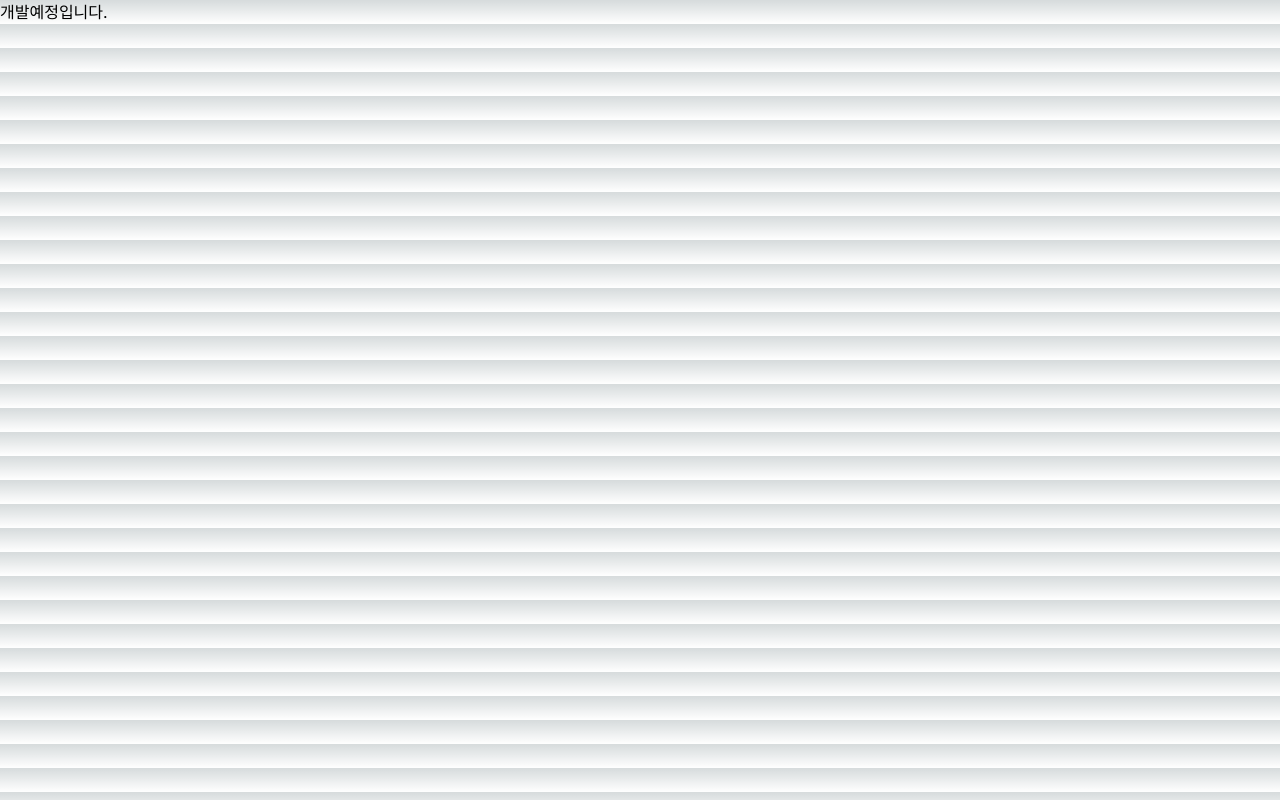
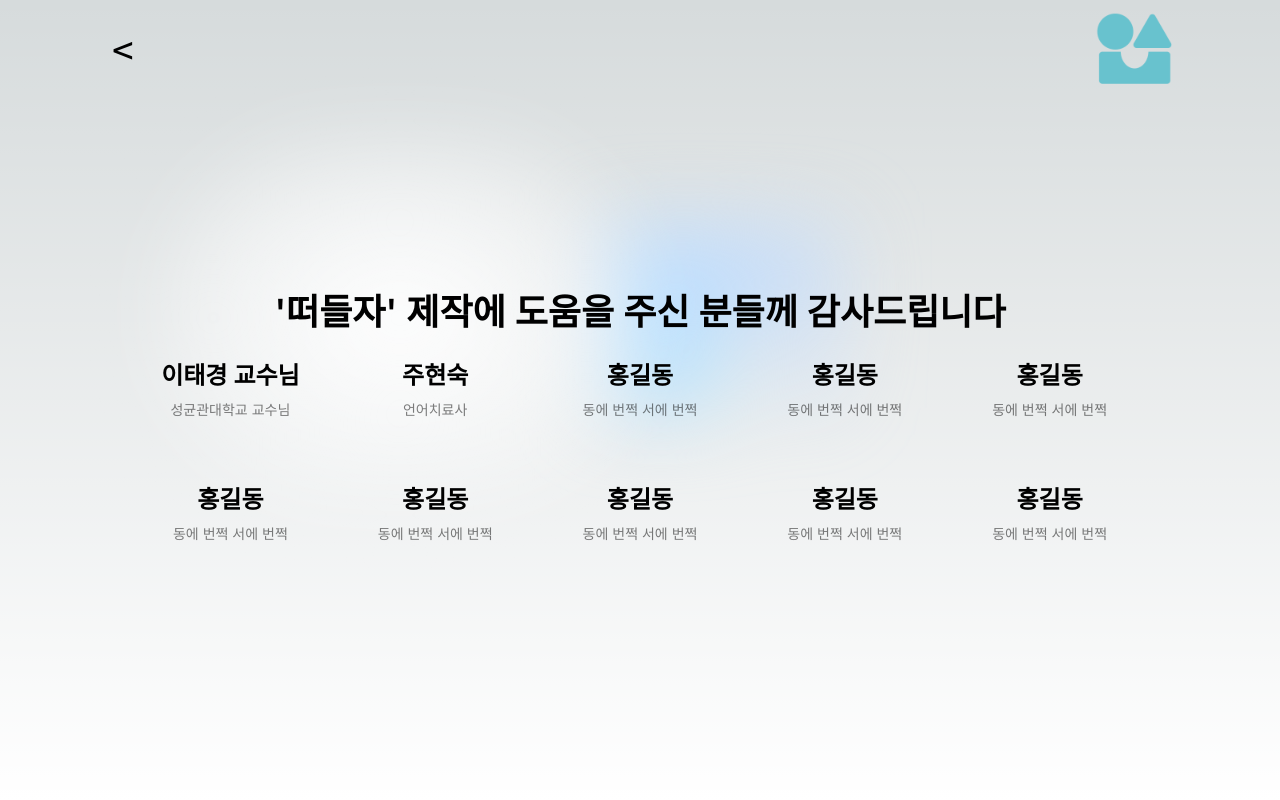
Before and after one commit to archi-corp/about-us, a Next.js app in the folder archi_web/: page /thanks in a window 1280 px wide. Built offline with nearby package versions, Linux system fonts and the light colour scheme.

Commit message:
feat(thanksto): create thanks to page

```diff
--- /dev/null
+++ b/archi_web/src/app/thanks/benefactor.tsx
@@ -0,0 +1,14 @@
+export default function Benefactor({
+  name,
+  description,
+}: {
+  name: string;
+  description: string;
+}) {
+  return (
+    <div className={"group z-10 mb-4 rounded-lg text-center lg:mb-16"}>
+      <h2 className={"font-semibold lg:mb-2 lg:text-2xl"}>{name}</h2>
+      <p className={"m-0 max-w-[30ch] text-sm opacity-50"}>{description}</p>
+    </div>
+  );
+}
--- a/archi_web/src/app/thanks/page.tsx
+++ b/archi_web/src/app/thanks/page.tsx
@@ -1,3 +1,100 @@
+"use client";
+import Link from "next/link";
+import Image from "next/image";
+import Benefactor from "./benefactor";
+
 export default function Thanks() {
-  return <h1>개발예정입니다.</h1>;
+  return (
+    <main
+      className={"flex min-h-screen flex-col items-center justify-center px-24"}
+    >
+      {/*  fix logo to the top */}
+      <div
+        className={
+          "flex w-full max-w-7xl items-center justify-between font-mono text-sm"
+        }
+      >
+        <Link
+          href={"/"}
+          className={
+            "font left-0 top-0 w-full justify-center text-4xl font-thin lg:static lg:w-auto lg:rounded-xl lg:p-4"
+          }
+        >
+          {" "}
+          &lt;{" "}
+        </Link>
+        &nbsp;
+        <Image
+          src={"/logo.png"}
+          alt={"archi logo"}
+          className={"dark:accent-teal-300"}
+          width={100}
+          height={24}
+          priority
+        />
+      </div>
+
+      <div className={"flex w-full grow flex-col items-center justify-center"}>
+        {/* title */}
+        <div
+          className={
+            "z-0 mb-4 flex w-full place-items-center items-center justify-center before:absolute before:h-[300px] before:w-full before:-translate-x-1/2 before:rounded-full before:bg-gradient-radial before:from-white before:to-transparent before:blur-2xl before:content-[''] after:absolute after:-z-20 after:h-[180px] after:w-full after:translate-x-1/3 after:bg-gradient-conic after:from-sky-200 after:via-blue-200 after:blur-2xl after:content-[''] sm:before:w-[480px] sm:after:w-[240px] lg:mb-12 lg:mb-4 before:lg:h-[360px] before:dark:bg-gradient-to-br before:dark:from-transparent before:dark:to-blue-700 before:dark:opacity-10 after:dark:from-sky-900 after:dark:via-[#0141ff] after:dark:opacity-40"
+          }
+        >
+          <h1
+            className={
+              "z-10 text-center text-2xl font-semibold sm:mb-3 lg:text-4xl"
+            }
+          >
+            '떠들자' 제작에 도움을 주신 분들께 감사드립니다
+          </h1>
+        </div>
+
+        {/* 도움 주신분들 grid */}
+        <div
+          className={
+            "flex grid w-full items-center justify-center md:grid-cols-3 lg:max-w-5xl lg:grid-cols-5"
+          }
+        >
+          <Benefactor
+            name={"이태경 교수님"}
+            description={"성균관대학교 교수님"}
+          ></Benefactor>
+          <Benefactor name={"주현숙"} description={"언어치료사"}></Benefactor>
+          <Benefactor
+            name={"홍길동"}
+            description={"동에 번쩍 서에 번쩍"}
+          ></Benefactor>
+          <Benefactor
+            name={"홍길동"}
+            description={"동에 번쩍 서에 번쩍"}
+          ></Benefactor>
+          <Benefactor
+            name={"홍길동"}
+            description={"동에 번쩍 서에 번쩍"}
+          ></Benefactor>
+          <Benefactor
+            name={"홍길동"}
+            description={"동에 번쩍 서에 번쩍"}
+          ></Benefactor>
+          <Benefactor
+            name={"홍길동"}
+            description={"동에 번쩍 서에 번쩍"}
+          ></Benefactor>
+          <Benefactor
+            name={"홍길동"}
+            description={"동에 번쩍 서에 번쩍"}
+          ></Benefactor>
+          <Benefactor
+            name={"홍길동"}
+            description={"동에 번쩍 서에 번쩍"}
+          ></Benefactor>
+          <Benefactor
+            name={"홍길동"}
+            description={"동에 번쩍 서에 번쩍"}
+          ></Benefactor>
+        </div>
+      </div>
+    </main>
+  );
 }
```
